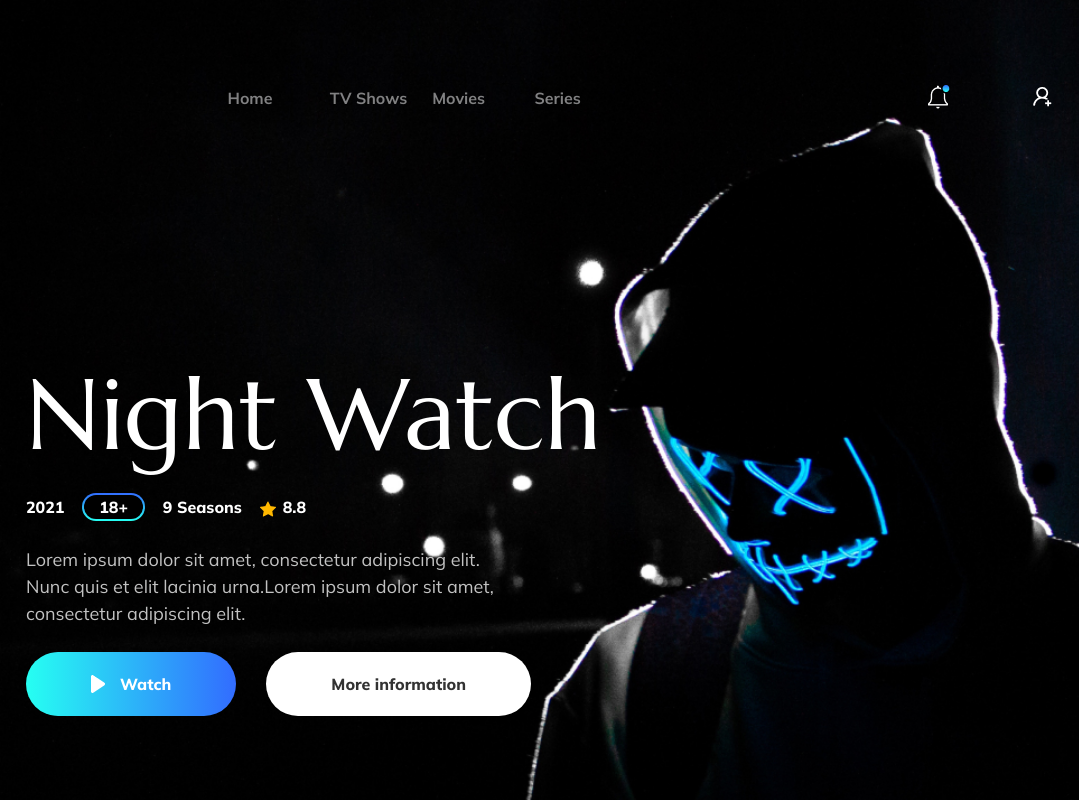
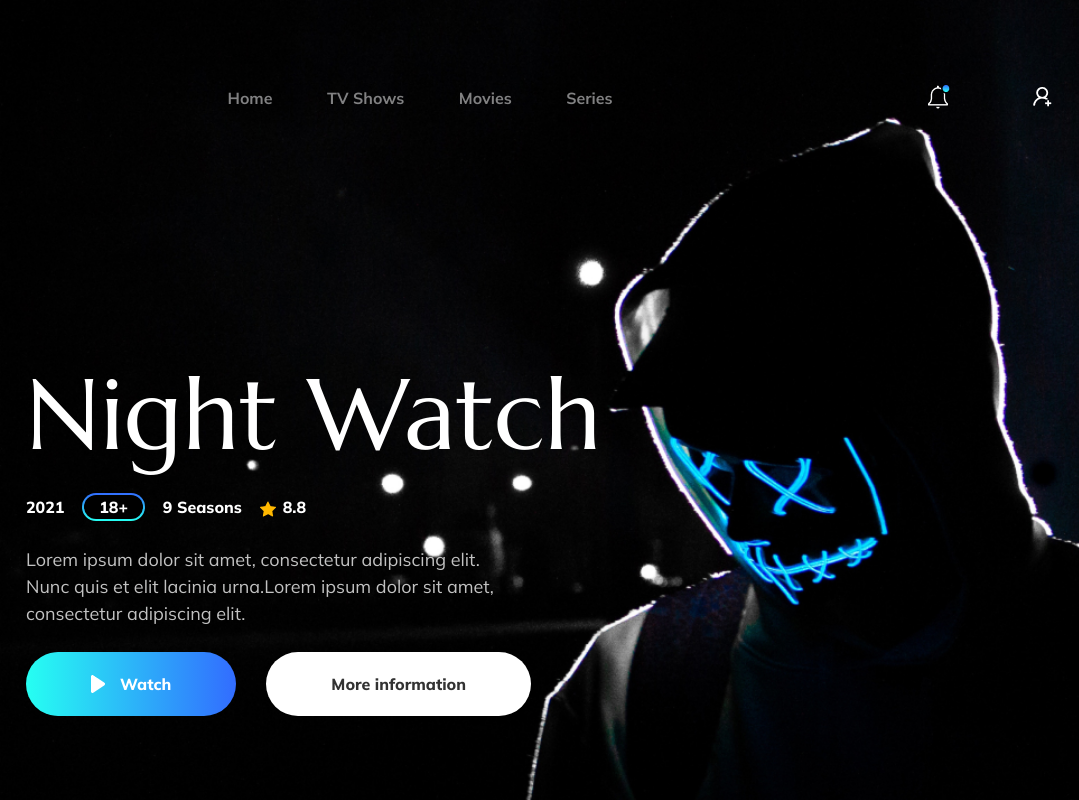
Before and after one commit to rezerohikari-art/m-box, a plain HTML site: page index.html in a window 1280 px wide. Shown: the top 800 px of the page, 201-1280 px from the left. Drawn offline with Linux system fonts and the light colour scheme.

Commit message:
fix icons

```diff
--- a/css/style.css
+++ b/css/style.css
@@ -341,10 +341,6 @@ p, h1, h2, h3 {
     color: #fff !important  ;
 }
 
-.nav-item {
-    width: 78px;
-}
-
 .navbar-brand {
     margin-right: 0;
 }
```
